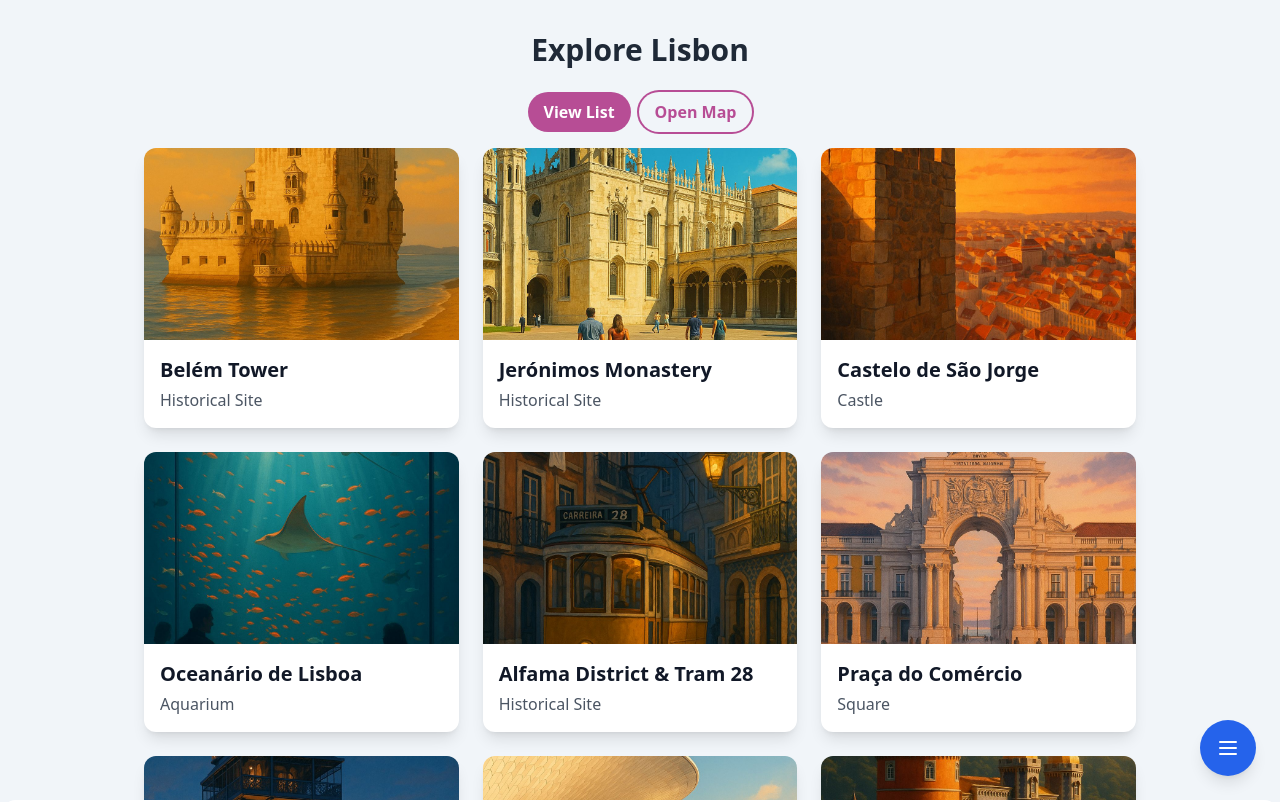
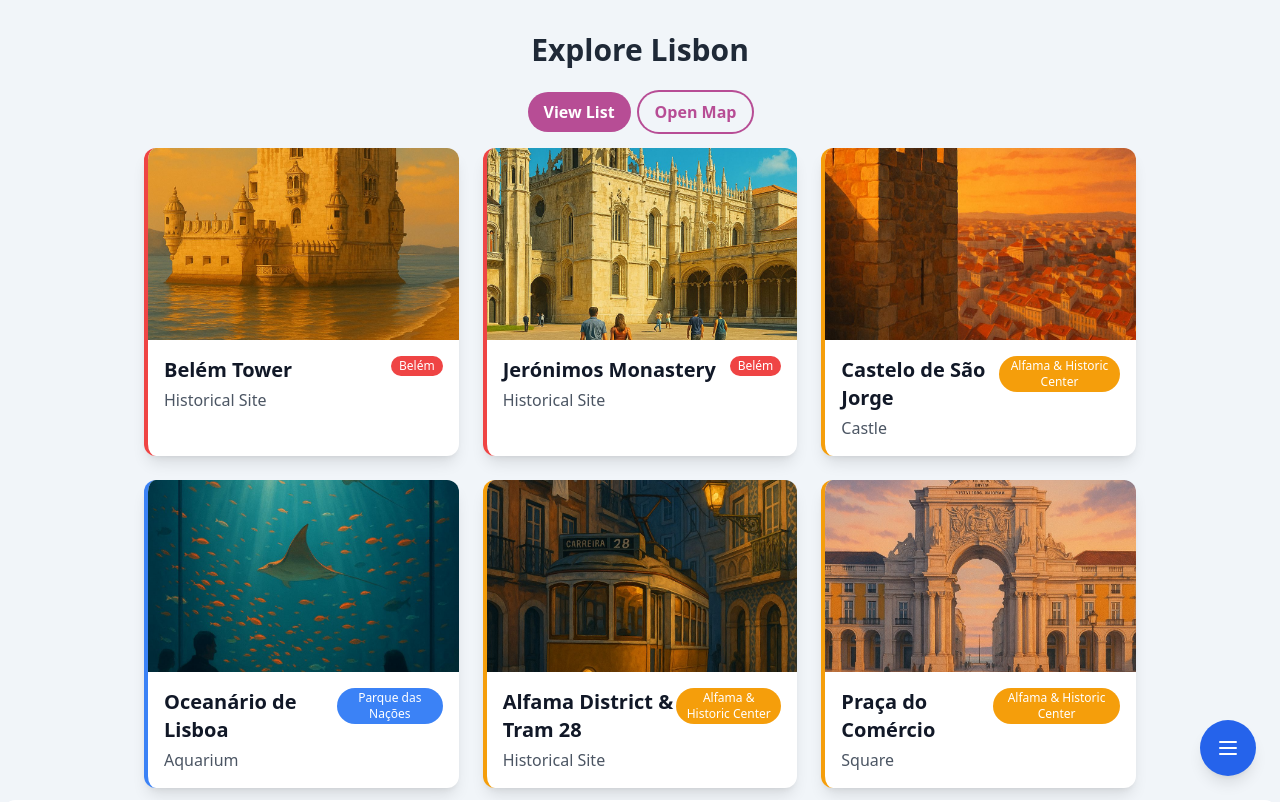
Before and after one commit to TLevkova/lisbon-trip, a SvelteKit app: page /explore in a window 1280 px wide. Shown: the top 802 px of the page. Built offline with nearby package versions, Linux system fonts and the light colour scheme.

Commit message:
Added Zones feature on the Explore page

```diff
--- a/src/lib/components/MapView.svelte
+++ b/src/lib/components/MapView.svelte
@@ -8,23 +8,30 @@
 
 	let map: any;
 
+	function createZoneIcon(L: any, color: string) {
+		// Create a colored marker icon using SVG
+		const svgIcon = `
+			<svg width="25" height="41" viewBox="0 0 25 41" xmlns="http://www.w3.org/2000/svg">
+				<path d="M12.5 0C5.6 0 0 5.6 0 12.5c0 10.9 12.5 28.5 12.5 28.5s12.5-17.6 12.5-28.5C25 5.6 19.4 0 12.5 0z" fill="${color}"/>
+				<circle cx="12.5" cy="12.5" r="6" fill="white"/>
+			</svg>
+		`;
+
+		return L.divIcon({
+			html: svgIcon,
+			iconSize: [25, 41],
+			iconAnchor: [12, 41],
+			popupAnchor: [1, -34],
+			className: 'zone-marker'
+		});
+	}
+
 	onMount(async () => {
 		if (!browser) return;
 
 		// Dynamically import Leaflet and its CSS only in the browser
 		const L = (await import('leaflet')).default;
 		await import('leaflet/dist/leaflet.css');
-
-		// Custom icon configuration
-		const icon = L.icon({
-			iconUrl: '/images/leaflet/marker-icon.png',
-			iconRetinaUrl: '/images/leaflet/marker-icon-2x.png',
-			shadowUrl: '/images/leaflet/marker-shadow.png',
-			iconSize: [25, 41],
-			iconAnchor: [12, 41],
-			popupAnchor: [1, -34],
-			shadowSize: [41, 41]
-		});
 
 		// create map
 		map = L.map('explore-map', {
@@ -39,13 +46,19 @@
 				'&copy; <a href="https://www.openstreetmap.org/copyright">OpenStreetMap</a> contributors'
 		}).addTo(map);
 
-		// markers
+		// markers with zone-based colors
 		locations.forEach((loc) => {
+			const zoneColor = loc.zone?.color || '#6B7280'; // Default gray for no zone
+			const icon = createZoneIcon(L, zoneColor);
+
 			const marker = L.marker([loc.coordinates.lat, loc.coordinates.lng], { icon })
 				.addTo(map)
 				.bindPopup(`
 					<div class="p-2">
-						<h3 class="mb-2 font-semibold text-gray-900">${loc.title}</h3>
+						<div class="mb-2 flex items-center justify-between">
+							<h3 class="font-semibold text-gray-900">${loc.title}</h3>
+							${loc.zone ? `<span class="rounded-full px-2 py-0.5 text-xs font-medium text-white" style="background-color: ${loc.zone.color}">${loc.zone.name}</span>` : ''}
+						</div>
 						<p class="mb-3 text-sm text-gray-600">${loc.description.substring(0, 150)}...</p>
 						<button class="w-full rounded-lg bg-blue-600 px-3 py-1.5 text-sm text-white transition-colors hover:bg-blue-700">
 							View Details
@@ -94,4 +107,10 @@
 	:global(.leaflet-popup-tip) {
 		background: white;
 	}
+
+	/* Style for zone markers */
+	:global(.zone-marker) {
+		background: none;
+		border: none;
+	}
 </style>
--- a/src/lib/data/explore.ts
+++ b/src/lib/data/explore.ts
@@ -1,3 +1,5 @@
+import { getLocationZone, type Zone } from './zones';
+
 export interface ExploreLocation {
   id: string;
   slug: string;
@@ -15,6 +17,7 @@ export interface ExploreLocation {
   price?: string;
   heroImg: string;
   gmapsUrl: string;
+  zone?: Zone | null;
 }
 
 export const exploreLocations: ExploreLocation[] = [
@@ -577,3 +580,8 @@ export const exploreLocations: ExploreLocation[] = [
     gmapsUrl: 'https://www.google.com/maps?q=38.7283,-9.1526'
   }
 ];
+
+// Add zone information to each location
+exploreLocations.forEach(location => {
+  location.zone = getLocationZone(location.coordinates.lat, location.coordinates.lng);
+});
--- /dev/null
+++ b/src/lib/data/zones.ts
@@ -0,0 +1,117 @@
+export interface Zone {
+  id: string;
+  name: string;
+  color: string;
+  description: string;
+  bounds: {
+    north: number;
+    south: number;
+    east: number;
+    west: number;
+  };
+}
+
+export const zones: Zone[] = [
+  {
+    id: 'sintra',
+    name: 'Sintra',
+    color: '#8B5CF6', // Purple
+    description: 'Historic town with palaces and castles',
+    bounds: {
+      north: 38.80,
+      south: 38.78,
+      east: -9.38,
+      west: -9.43
+    }
+  },
+  {
+    id: 'belem',
+    name: 'Belém',
+    color: '#EF4444', // Red
+    description: 'Riverside district with monuments and museums',
+    bounds: {
+      north: 38.705,
+      south: 38.69,
+      east: -9.19,
+      west: -9.22
+    }
+  },
+  {
+    id: 'alfama-central',
+    name: 'Alfama & Historic Center',
+    color: '#F59E0B', // Amber/Orange
+    description: 'Historic neighborhoods with castles and viewpoints',
+    bounds: {
+      north: 38.72,
+      south: 38.705,
+      east: -9.12,
+      west: -9.145
+    }
+  },
+  {
+    id: 'baixa-chiado',
+    name: 'Baixa & Chiado',
+    color: '#10B981', // Emerald/Green
+    description: 'Downtown area with squares and shopping',
+    bounds: {
+      north: 38.718,
+      south: 38.705,
+      east: -9.135,
+      west: -9.15
+    }
+  },
+  {
+    id: 'parque-nacoes',
+    name: 'Parque das Nações',
+    color: '#3B82F6', // Blue
+    description: 'Modern district with contemporary attractions',
+    bounds: {
+      north: 38.77,
+      south: 38.76,
+      east: -9.09,
+      west: -9.10
+    }
+  },
+  {
+    id: 'avenidas-novas',
+    name: 'Avenidas Novas & Northern Areas',
+    color: '#F8BBD9', // Light pink
+    description: 'Northern areas with parks and modern attractions',
+    bounds: {
+      north: 38.735,
+      south: 38.715,
+      east: -9.10,
+      west: -9.16
+    }
+  },
+  {
+    id: 'western-central',
+    name: 'Western Lisbon',
+    color: '#EC4899', // Pink
+    description: 'Western central areas including MAAT and surroundings',
+    bounds: {
+      north: 38.705,
+      south: 38.69,
+      east: -9.18,
+      west: -9.20
+    }
+  }
+];
+
+export function getLocationZone(lat: number, lng: number): Zone | null {
+  for (const zone of zones) {
+    if (
+      lat >= zone.bounds.south &&
+      lat <= zone.bounds.north &&
+      lng >= zone.bounds.west &&
+      lng <= zone.bounds.east
+    ) {
+      return zone;
+    }
+  }
+  return null;
+}
+
+export function getZoneById(id: string): Zone | undefined {
+  return zones.find(zone => zone.id === id);
+}
--- a/src/routes/explore/+page.svelte
+++ b/src/routes/explore/+page.svelte
@@ -1,6 +1,7 @@
 <script lang="ts">
 	import { exploreLocations } from '$lib/data/explore';
 	import type { ExploreLocation } from '$lib/data/explore';
+	import { zones } from '$lib/data/zones';
 	import { goto } from '$app/navigation';
 	import MapView from '$lib/components/MapView.svelte';
 	import { browser } from '$app/environment';
@@ -17,6 +18,11 @@
 	let view: 'list' | 'map' = 'list';
 	let visitedStatus: Record<string, VisitedData> = {};
 	let loading = true;
+
+	// Get unique zones from locations for the legend
+	$: uniqueZones = Array.from(new Set(locations.filter(loc => loc.zone).map(loc => loc.zone?.id)))
+		.map(zoneId => zones.find(zone => zone.id === zoneId))
+		.filter((zone): zone is NonNullable<typeof zone> => zone !== undefined);
 
 	const visitedStore = localforage.createInstance({
 		name: 'lisbon-trip',
@@ -89,8 +95,23 @@
 
 		{#if view === 'map' && browser}
 			<!-- Map view -->
-			<div class="mb-8 h-96 w-full overflow-hidden rounded-xl shadow-lg">
-				<MapView {locations} />
+			<div class="mb-8 w-full">
+				<div class="h-96 w-full overflow-hidden rounded-xl shadow-lg">
+					<MapView {locations} />
+				</div>
+
+				<!-- Zone Legend -->
+				<div class="mt-4 rounded-lg bg-white p-4 shadow-lg">
+					<h4 class="mb-3 text-sm font-semibold text-gray-900">Zones</h4>
+					<div class="grid grid-cols-1 gap-3 sm:grid-cols-2 lg:grid-cols-3">
+						{#each uniqueZones as zone}
+							<div class="flex items-center space-x-2 text-sm">
+								<div class="h-3 w-3 rounded-full flex-shrink-0" style="background-color: {zone.color}"></div>
+								<span class="text-gray-700">{zone.name}</span>
+							</div>
+						{/each}
+					</div>
+				</div>
 			</div>
 		{/if}
 
@@ -102,6 +123,7 @@
 						role="link"
 						tabindex="0"
 						class="cursor-pointer overflow-hidden rounded-xl bg-white shadow-lg transition dark:bg-gray-800"
+						style="border-left: 4px solid {loc.zone?.color || '#E5E7EB'}"
 						on:click={() => handleLocationClick(loc)}
 						on:keydown={(e: KeyboardEvent) => {
 							if (e.key === 'Enter' || e.key === ' ') handleLocationClick(loc);
@@ -118,6 +140,14 @@
 								</div>
 								{#if !loading}
 									<div class="flex flex-col items-end space-y-1">
+										{#if loc.zone}
+											<span
+												class="rounded-full px-2 py-0.5 text-xs font-medium text-white"
+												style="background-color: {loc.zone.color}"
+											>
+												{loc.zone.name}
+											</span>
+										{/if}
 										{#if visitedStatus[loc.slug]?.visited}
 											<span class="inline-flex items-center rounded-full bg-green-100 px-2.5 py-0.5 text-xs font-medium text-green-800 dark:bg-green-900 dark:text-green-200">
 												<svg class="mr-1 h-3 w-3" fill="currentColor" viewBox="0 0 20 20">
--- a/src/routes/explore/[slug]/+page.svelte
+++ b/src/routes/explore/[slug]/+page.svelte
@@ -182,7 +182,14 @@
 		<div class="absolute inset-0 bg-gradient-to-t from-black/60 to-transparent"></div>
 		<div class="absolute bottom-0 left-0 right-0 p-6 text-white">
 			<h1 class="mb-2 text-4xl font-bold">{data.item.title}</h1>
-			<p class="text-lg opacity-90">{data.item.category}</p>
+			<div class="flex items-center space-x-3">
+				<p class="text-lg opacity-90">{data.item.category}</p>
+				{#if data.item.zone}
+					<span class="rounded-full px-3 py-1 text-sm font-medium" style="background-color: {data.item.zone.color}; color: white;">
+						{data.item.zone.name}
+					</span>
+				{/if}
+			</div>
 		</div>
 	</div>
 
```
Also changed, not shown: 1 other file (tests, documents, lock files or other folders).
